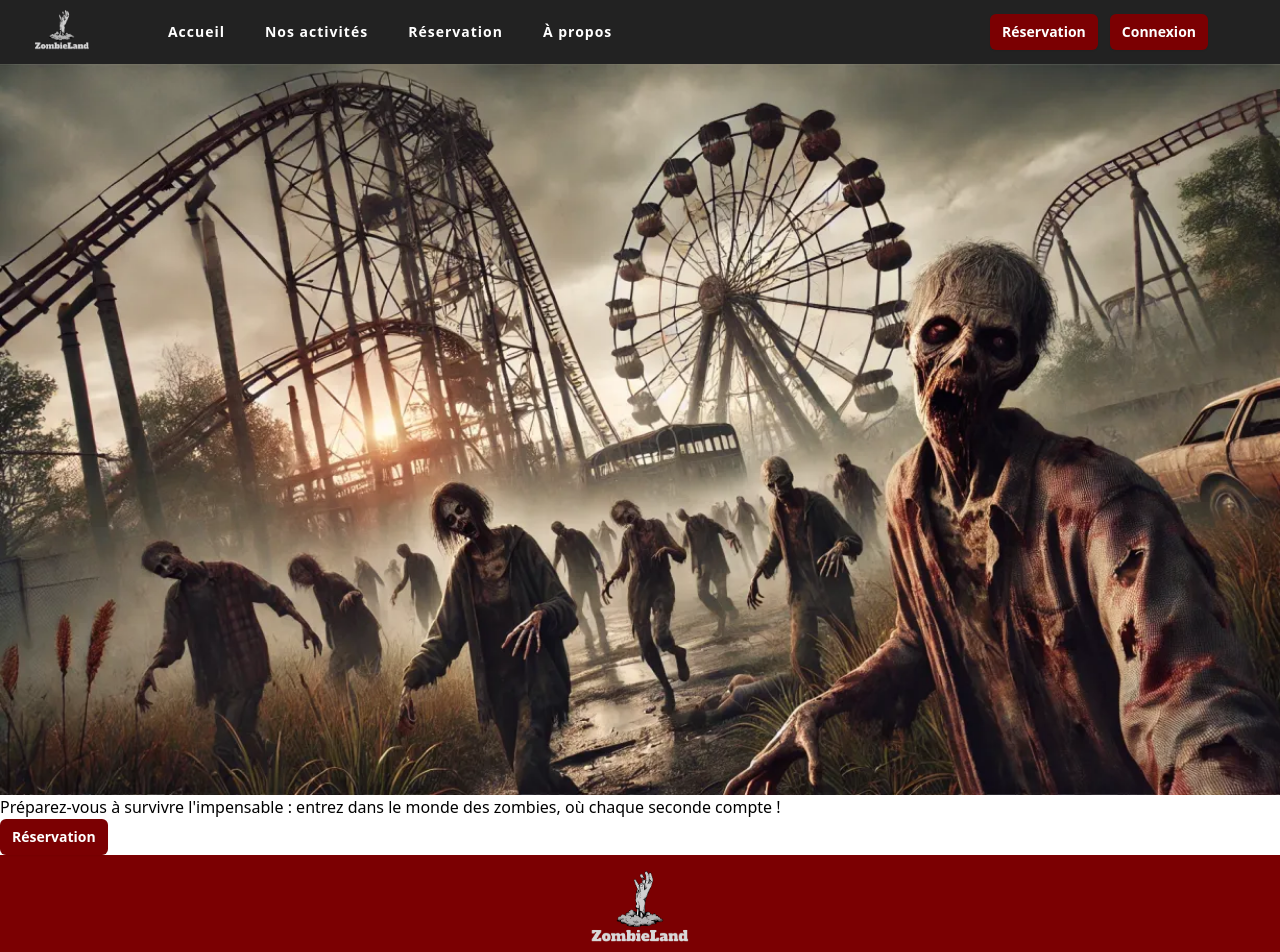
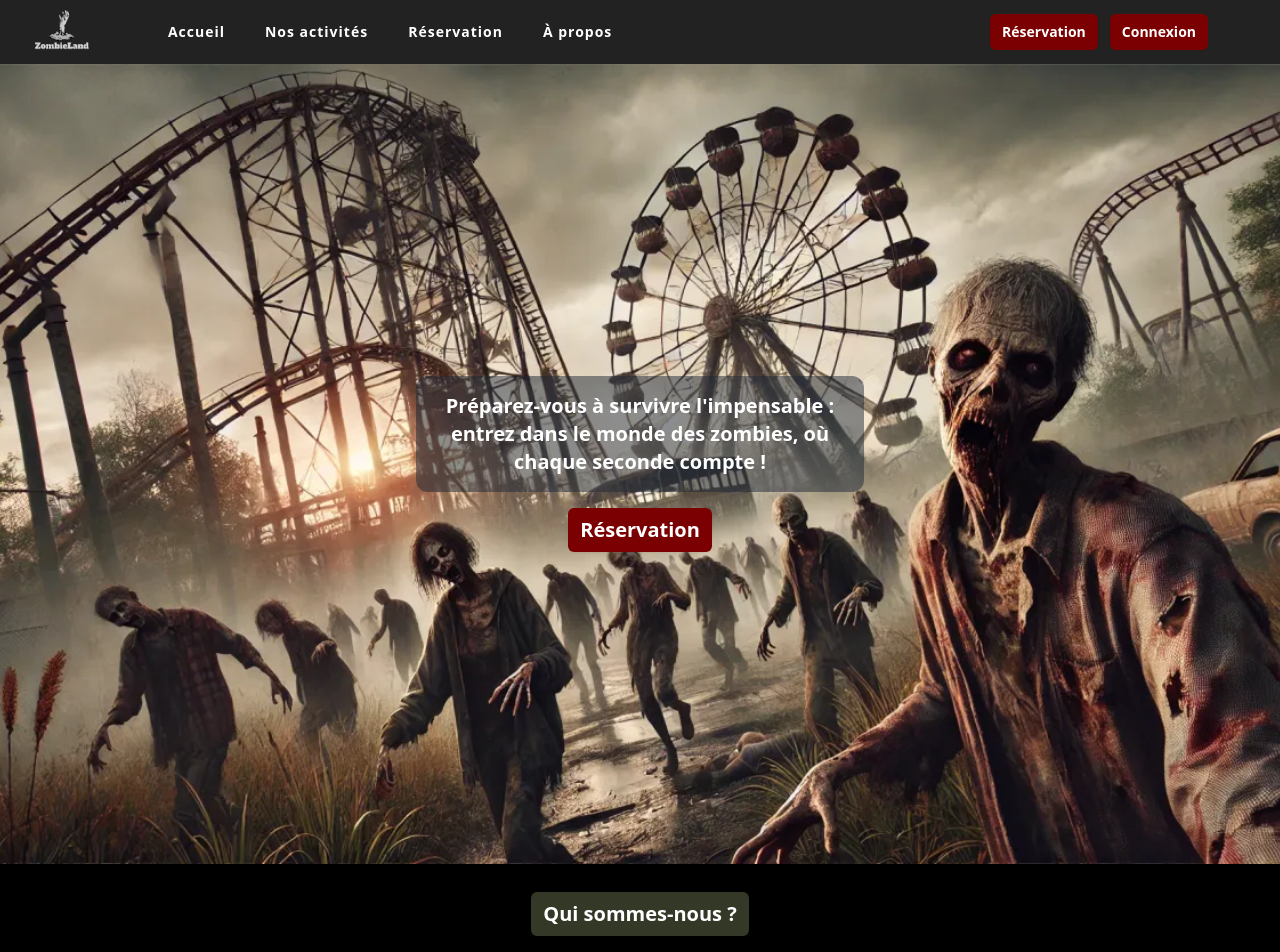
Before and after one commit to Camille-ldt/ZombieLand-front, a React (Vite) app: page / in a window 1280 px wide. Shown: the top 952 px of the page. Built offline with nearby package versions, Linux system fonts and the light colour scheme.

Commit message:
Integration HomePage V2

```diff
--- a/src/Pages/HomePage.tsx
+++ b/src/Pages/HomePage.tsx
@@ -1,21 +1,34 @@
 
 import MyImage from '../assets/img/zombie-accueil.webp';
-import Button from '../components/Button';
+import { ButtonContent, ButtonTitle } from '../components/Button';
 
 
 
 const HomePage = () => {
   return (
-
-    <div>
-        <img
+    <div className='bg-black'>
+    <div className="relative">
+    <img
         src={MyImage}
         alt="Image principale de la page"
-        className="w-full h-auto"
-        />
-        <p>Préparez-vous à survivre l'impensable : entrez dans le monde des zombies, où chaque seconde compte !</p>
-        <Button>Réservation</Button>
+        className="w-full h-[70vh] object-cover sm:h-screen" // Réduit la hauteur de l'image en version mobile
+    />
+    <div className="absolute bottom-1/2 left-1/2 transform -translate-x-1/2 translate-y-1/2 text-center px-4 sm:px-0">
+        <p className="text-white max-w-xs sm:max-w-md text-lg sm:text-xl font-semibold bg-gray-800/50 rounded-xl p-4 mb-4">
+            Préparez-vous à survivre l'impensable : entrez dans le monde des zombies, où chaque seconde compte !
+        </p>
+        <ButtonContent>Réservation</ButtonContent>
     </div>
+</div>
+    <div className='text-center mt-7'>
+      <ButtonTitle>Qui sommes-nous ?</ButtonTitle>
+      <p className='text-white'>
+        Lorem ipsum dolor sit amet consectetur adipisicing elit. Incidunt corrupti aut illum architecto fugit eveniet, deserunt quos nisi sit voluptatum nemo veniam adipisci, delectus ullam, inventore tempore vero repudiandae iure!
+      </p>
+    </div>
+
+    </div>
+
 
   );
 
--- a/src/components/Button.tsx
+++ b/src/components/Button.tsx
@@ -2,7 +2,7 @@ interface ButtonProps {
     children: string
 }
 
-const Button = ({children}: ButtonProps) => {
+export const Button = ({children}: ButtonProps) => {
     return (
         <button
             type="button"
@@ -13,4 +13,24 @@ const Button = ({children}: ButtonProps) => {
     )
 }
 
-export default Button;
+export const ButtonContent = ({children}: ButtonProps) => {
+    return (
+        <button
+            type="button"
+            className="transform transition-transform duration-400 hover:scale-110 relative inline-flex items-center rounded-md bg-red-primary px-3 py-2 text-xl font-semibold text-white shadow-sm hover:bg-red-secondary focus-visible:outline focus-visible:outline-2 focus-visible:outline-offset-2 focus-visible:outline-indigo-500"
+        >
+            {children}
+        </button>
+    )
+}
+
+export const ButtonTitle = ({children}: ButtonProps) => {
+    return (
+        <button
+            type="button"
+            className="relative inline-flex items-center rounded-md bg-green-low px-3 py-2 text-xl font-semibold text-white shadow-sm focus-visible:outline focus-visible:outline-2 focus-visible:outline-offset-2 focus-visible:outline-indigo-500 mb-7"
+            >
+                {children}
+            </button>
+
+    )}
--- a/src/components/Navbar.tsx
+++ b/src/components/Navbar.tsx
@@ -1,6 +1,6 @@
 import { Disclosure, DisclosureButton, DisclosurePanel, Menu, MenuItems } from '@headlessui/react';
 import { Bars3Icon,  XMarkIcon } from '@heroicons/react/24/outline';
-import Button from './Button';
+import { Button } from './Button';
 
 // Interface pour définir la structure d'un élément de navigation
 // Interface to define the structure pf a navigation item
```
Also changed, not shown: src/assets/img/attraction1.webp (added).
